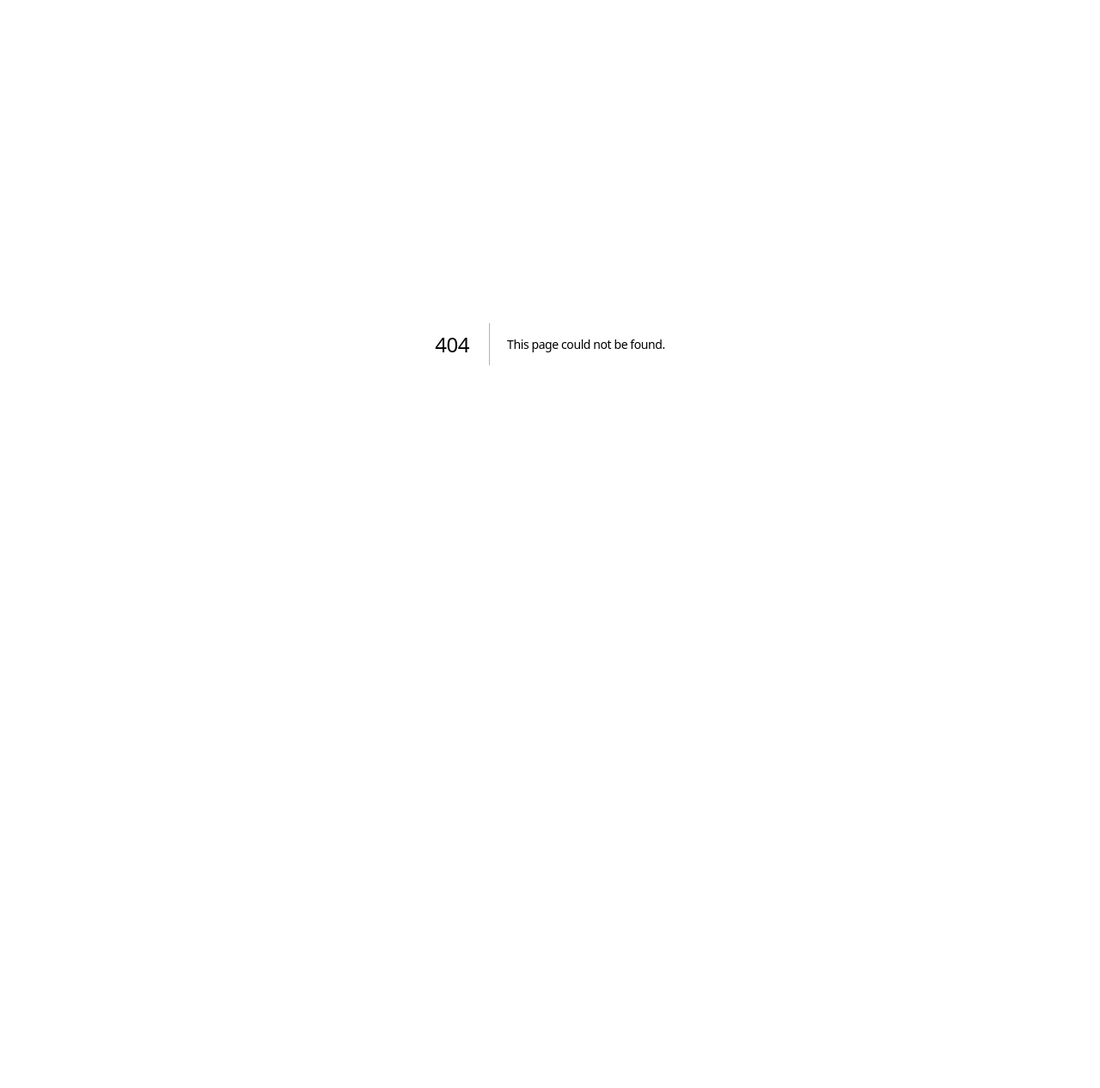
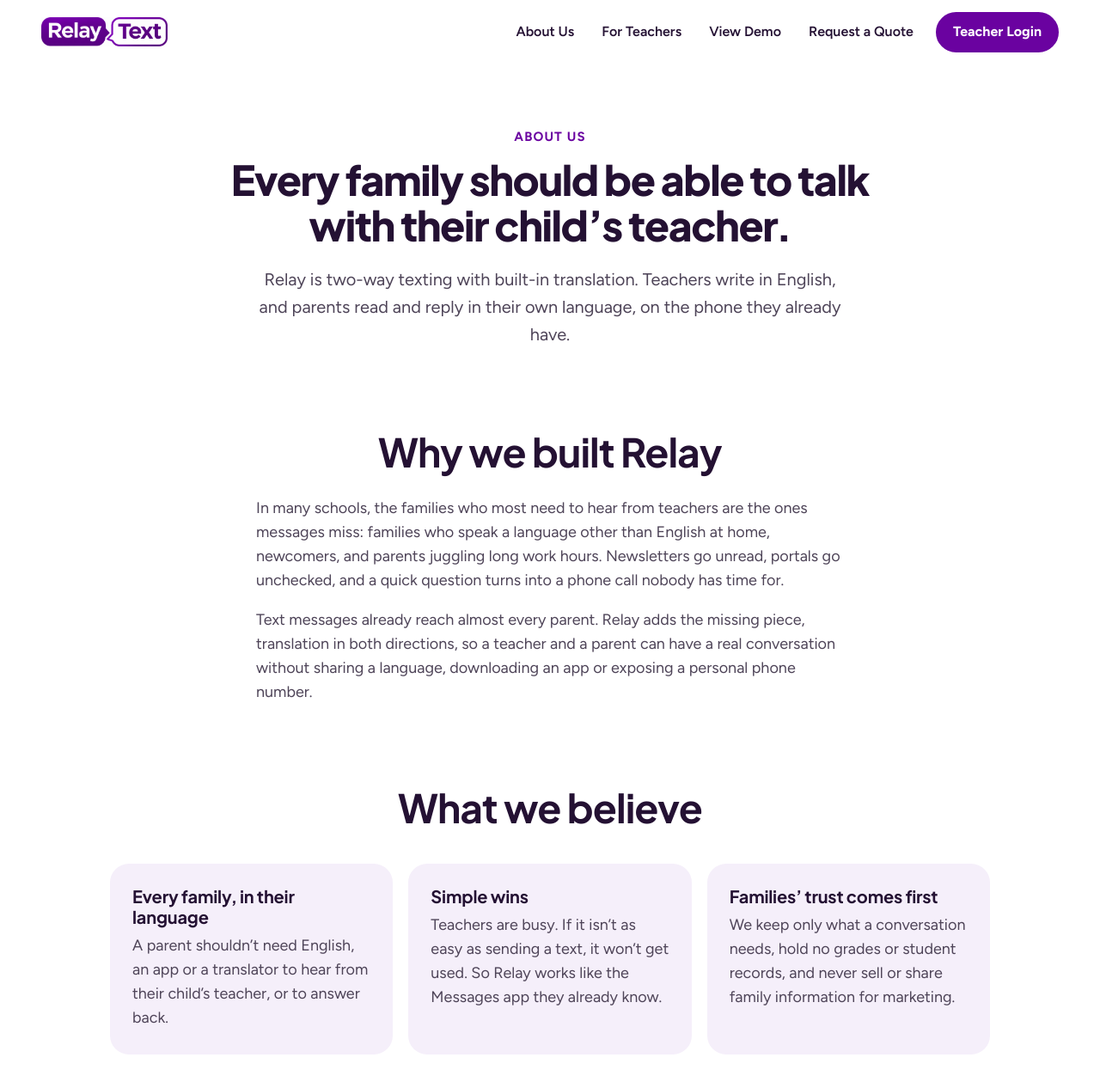
Before and after one commit to stellomax/relay-text, a Next.js app: page /about in a window 1280 px wide. Before the commit this address had no page. Shown: the top 1266 px of the page at 86% size. Before the commit the page ends 800 px from the top, so only its background shows below. Built offline with nearby package versions, Linux system fonts and the light colour scheme.

Commit message:
New About Us page (/about); menu links to it
Co-Authored-By: Claude Opus 5.5 <noreply@anthropic.com>
Claude-Session: https://claude.ai/code/session_01NHaCwh9APNv8QtQw9JUgEf

```diff
--- /dev/null
+++ b/app/about/page.tsx
@@ -0,0 +1,106 @@
+import type { Metadata } from "next";
+import { Plus_Jakarta_Sans, Figtree } from "next/font/google";
+import { BRAND, COMPANY } from "@/lib/brand";
+import SiteNav from "@/components/SiteNav";
+import DemoModal from "@/components/DemoModal";
+import "../landing.css";
+import "../demo/demo.css";
+
+const display = Plus_Jakarta_Sans({ subsets: ["latin"], weight: ["600", "700", "800"], variable: "--lp-display" });
+const body = Figtree({ subsets: ["latin"], weight: ["400", "500", "600", "700"], variable: "--lp-body" });
+
+export const metadata: Metadata = {
+  title: "About Relay",
+  description:
+    "Relay helps teachers and families talk to each other in their own languages, by plain text message. Here's why we built it and what we believe.",
+};
+
+const BELIEFS = [
+  {
+    title: "Every family, in their language",
+    text: "A parent shouldn’t need English, an app or a translator to hear from their child’s teacher, or to answer back.",
+  },
+  {
+    title: "Simple wins",
+    text: "Teachers are busy. If it isn’t as easy as sending a text, it won’t get used. So Relay works like the Messages app they already know.",
+  },
+  {
+    title: "Families’ trust comes first",
+    text: "We keep only what a conversation needs, hold no grades or student records, and never sell or share family information for marketing.",
+  },
+];
+
+export default function AboutPage() {
+  return (
+    <div className={`lp ${display.variable} ${body.variable}`}>
+      <SiteNav />
+
+      <main>
+        <section className="lp-page-hero">
+          <p className="lp-eyebrow">About us</p>
+          <h1>Every family should be able to talk with their child’s teacher.</h1>
+          <p className="lp-lede">
+            Relay is two-way texting with built-in translation. Teachers write in English, and parents read and reply in their own
+            language, on the phone they already have.
+          </p>
+        </section>
+
+        <section className="lp-about-why" aria-labelledby="why">
+          <h2 id="why">Why we built Relay</h2>
+          <p>
+            In many schools, the families who most need to hear from teachers are the ones messages miss: families who speak a
+            language other than English at home, newcomers, and parents juggling long work hours. Newsletters go unread, portals
+            go unchecked, and a quick question turns into a phone call nobody has time for.
+          </p>
+          <p>
+            Text messages already reach almost every parent. Relay adds the missing piece, translation in both directions, so a
+            teacher and a parent can have a real conversation without sharing a language, downloading an app or exposing a
+            personal phone number.
+          </p>
+        </section>
+
+        <section className="lp-steps-wrap" aria-labelledby="believe">
+          <h2 id="believe">What we believe</h2>
+          <ul className="lp-steps">
+            {BELIEFS.map((b) => (
+              <li key={b.title}>
+                <h3>{b.title}</h3>
+                <p>{b.text}</p>
+              </li>
+            ))}
+          </ul>
+        </section>
+
+        <section className="lp-about-why" aria-labelledby="who">
+          <h2 id="who">Who we are</h2>
+          <p>
+            {BRAND} is a service of {COMPANY}. We work with schools and districts to get every teacher texting every family. Have a
+            question, or want to see if Relay fits your school? Write to us at <a href="mailto:relay@stellomark.com">relay@stellomark.com</a>.
+          </p>
+        </section>
+
+        <section className="lp-final">
+          <h2>See it for yourself.</h2>
+          <p>Watch a teacher and a parent text in two languages, or ask us about a pilot at your school.</p>
+          <div className="lp-ctas center">
+            <DemoModal className="lp-btn light lp-hero-demo">See Relay in action</DemoModal>
+            <a className="lp-btn outline-light" href="/contact">
+              Request a Quote
+            </a>
+          </div>
+        </section>
+      </main>
+
+      <footer className="lp-foot">
+        <span>
+          {BRAND} is a service of {COMPANY}.
+        </span>
+        <nav aria-label="Footer">
+          <a href="/join">Parents: sign up for texts</a>
+          <a href="/privacy">Privacy Policy</a>
+          <a href="/terms">Terms &amp; Conditions</a>
+        </nav>
+      </footer>
+    </div>
+  );
+}
--- a/app/landing.css
+++ b/app/landing.css
@@ -523,3 +523,9 @@ i.rep { background: #1f9e89; }
   .lp-steps { grid-template-columns: 1fr; }
   .lp-can-list { grid-template-columns: 1fr; }
 }
+.lp-about-why { max-width: 780px; margin: 0 auto; padding: var(--sec-half) clamp(16px, 4vw, 48px); }
+.lp-about-why h2 { text-align: center; }
+.lp-about-why p { margin-top: 18px; color: var(--ink-2); }
+.lp-about-why h2 + p { margin-top: 28px; }
+.lp-about-why a { color: var(--purple); font-weight: 600; }
+.lp-steps li h3:first-child { margin-top: 0; }
--- a/components/SiteNav.tsx
+++ b/components/SiteNav.tsx
@@ -4,7 +4,7 @@ import { useEffect, useState } from "react";
 import { BRAND } from "@/lib/brand";
 
 const LINKS = [
-  { label: "About Us", href: "/#about" },
+  { label: "About Us", href: "/about" },
   { label: "For Teachers", href: "/teachers" },
   { label: "View Demo", href: "/#demo" },
   { label: "Request a Quote", href: "/contact" },
```
